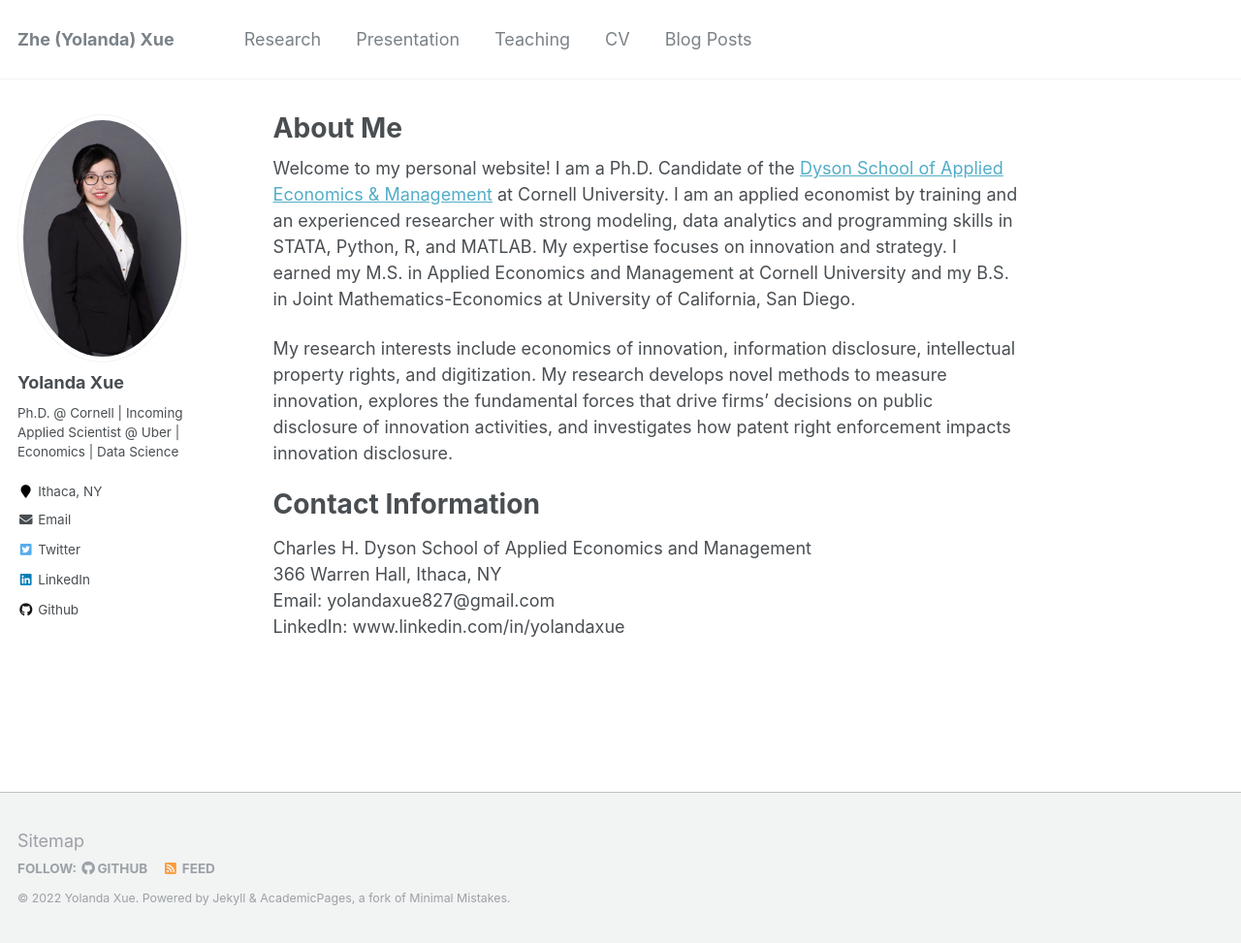
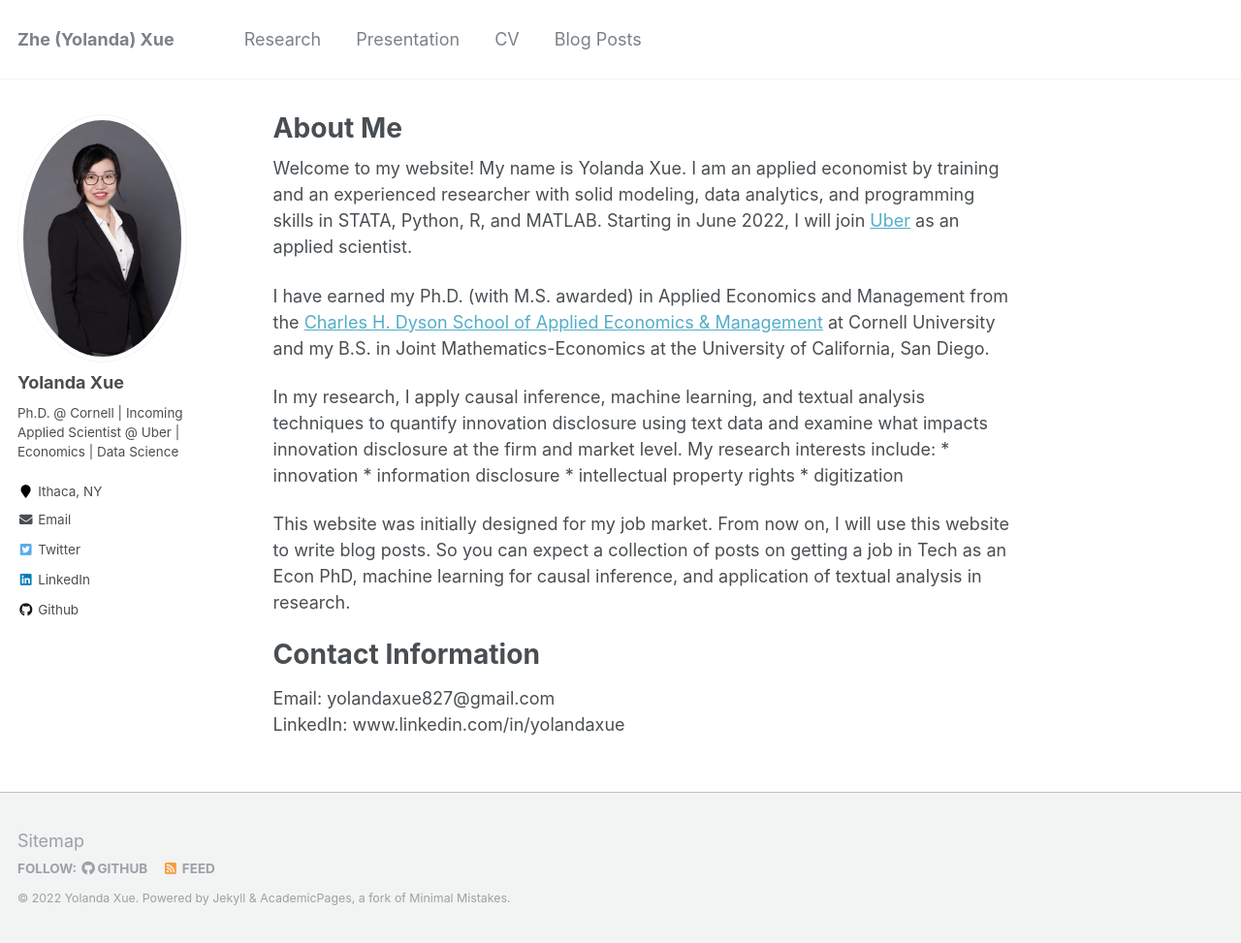
Before and after one commit to yolandaxue/yolandaxue.github.io, a Jekyll site: the page built from _pages/about.md, in a window 1280 px wide and 973 px high. Shown: the whole window at 97% size. Built offline with Jekyll 4.4.1, drawn with Linux system fonts in a browser that asks for light colours.

Commit message:
update files

```diff
--- a/_data/navigation.yml
+++ b/_data/navigation.yml
@@ -6,9 +6,6 @@ main:
   - title: "Presentation"
     url: /talks/
 
-  - title: "Teaching"
-    url: /teaching/
-
   - title: "CV"
     url: /cv/
 
--- a/_pages/about.md
+++ b/_pages/about.md
@@ -8,13 +8,19 @@ redirect_from:
   - /about.html
 ---
 
-Welcome to my personal website! I am a Ph.D. Candidate of the [Dyson School of Applied Economics & Management](https://dyson.cornell.edu/) at Cornell University. I am an applied economist by training and an experienced researcher with strong modeling, data analytics and programming skills in STATA, Python, R, and MATLAB. My expertise focuses on innovation and strategy. I earned my M.S. in Applied Economics and Management at Cornell University and my B.S. in Joint Mathematics-Economics at University of California, San Diego. <br/>
+Welcome to my website! My name is Yolanda Xue. I am an applied economist by training and an experienced researcher with solid modeling, data analytics, and programming skills in STATA, Python, R, and MATLAB. Starting in June 2022, I will join [Uber](https://www.uber.com/) as an applied scientist.
 
-My research interests include economics of innovation, information disclosure, intellectual property rights, and digitization. My research develops novel methods to measure innovation, explores the fundamental forces that drive firms' decisions on public disclosure of innovation activities, and investigates how patent right enforcement impacts innovation disclosure.
+I have earned my Ph.D. (with M.S. awarded) in Applied Economics and Management from the [Charles H. Dyson School of Applied Economics & Management](https://dyson.cornell.edu/) at Cornell University and my B.S. in Joint Mathematics-Economics at the University of California, San Diego. <br/>
+
+In my research, I apply causal inference, machine learning, and textual analysis techniques to quantify innovation disclosure using text data and examine what impacts innovation disclosure at the firm and market level. My research interests include:
+	* innovation
+	* information disclosure
+	* intellectual property rights
+	* digitization
+
+This website was initially designed for my job market. From now on, I will use this website to write blog posts. So you can expect a collection of posts on getting a job in Tech as an Econ PhD, machine learning for causal inference, and application of textual analysis in research.
 
 Contact Information
 ======
- Charles H. Dyson School of Applied Economics and Management <br/>
- 366 Warren Hall, Ithaca, NY <br/>
  Email: yolandaxue827@gmail.com <br/>
  LinkedIn: www.linkedin.com/in/yolandaxue
```
Also changed, not shown: README.md (+1 -1 lines), _pages/posts.md (+1 -1 lines), _posts/2022-05-21-ml-for-socsci.md (+1 -3 lines), _research/1-patent-enforcement.md (+1 -1 lines), _research/2-text-based-analysis.md (+2 -9 lines), _talks/IET-2022.md (added, +13 -0 lines), _talks/RDAP-2022.md (added, +13 -0 lines).
